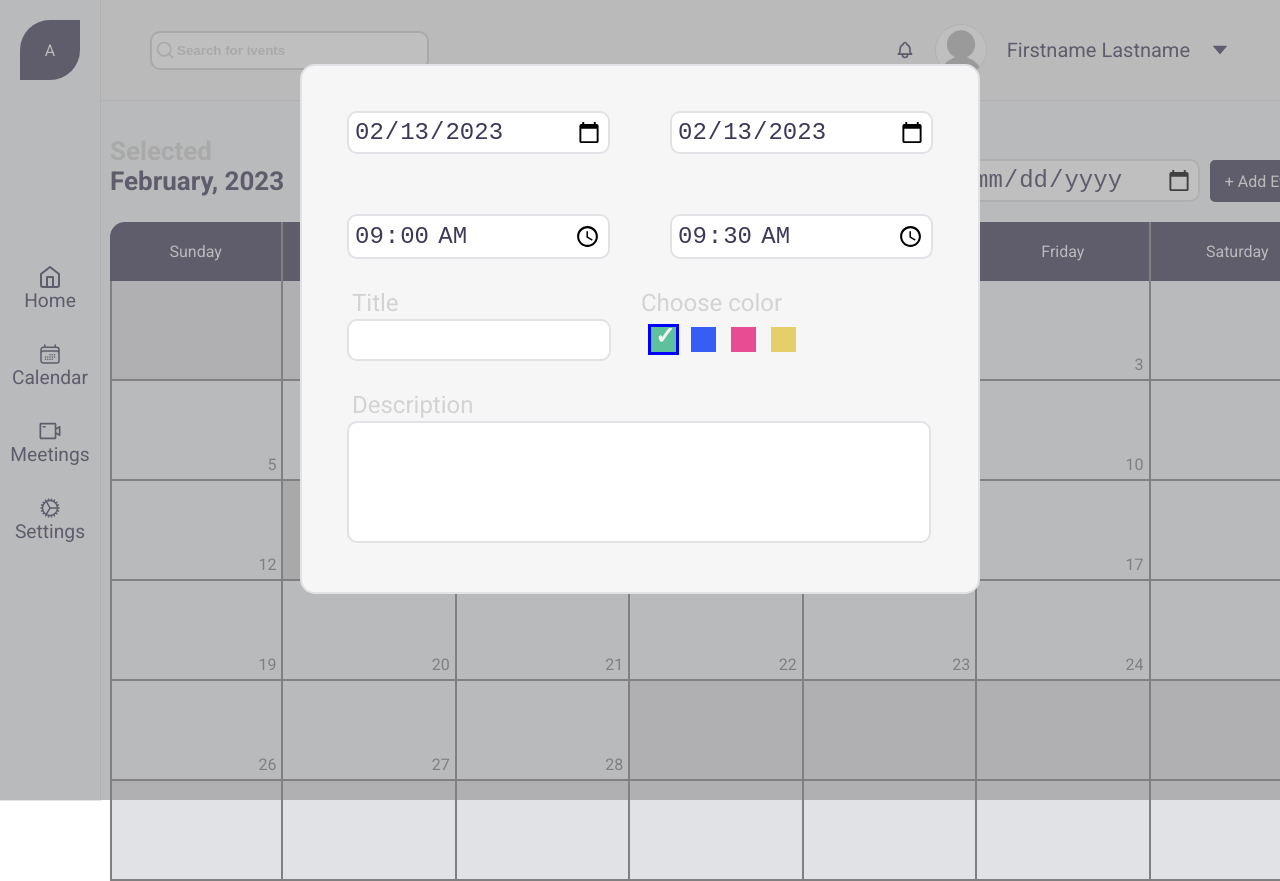
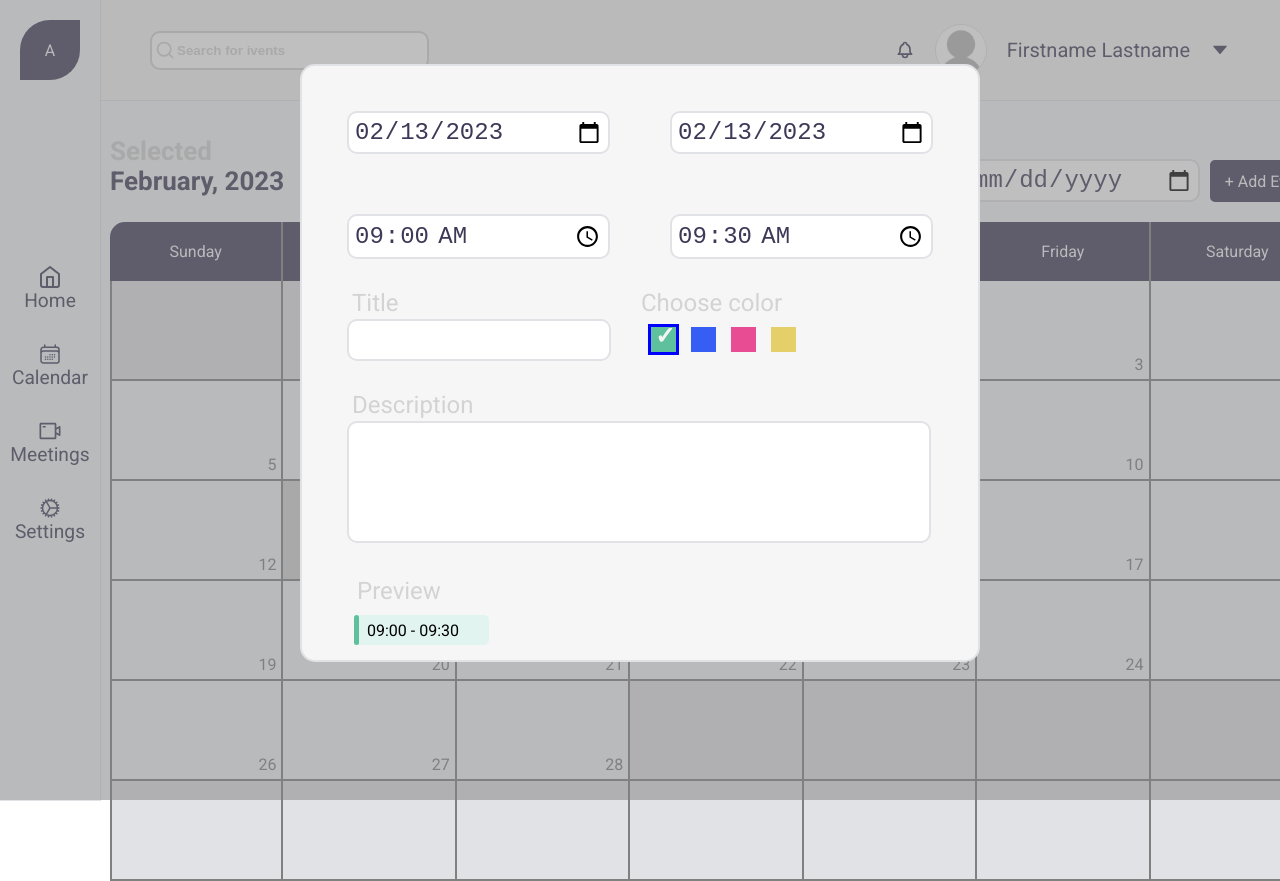
Before and after one commit to bashprog/task_manager, a React app in the folder Client/: page / in a window 1280 px wide. Shown: the top 881 px of the page. Built offline with nearby package versions, Linux system fonts and the light colour scheme.

Commit message:
Mini improves, add preview to task

```diff
--- a/Client/src/components/PopUp/PopUp.scss
+++ b/Client/src/components/PopUp/PopUp.scss
@@ -34,7 +34,7 @@
     font-size: 24px;
     padding: 5px;
     position: relative;
-    cursor: pointer;
+    cursor: text;
     overflow: visible;
     resize: none;
     &:focus {
@@ -159,3 +159,69 @@
     }
   }
 }
+
+.preview {
+  padding: 0 40px;
+  width: 100%;
+  >.task {
+    margin-top: 10px;
+  }
+  >span{
+    font-size: 24px;
+    color: lightgray;
+    user-select: none;
+  }
+  .task {
+    position: relative;
+    min-height: 30px;
+    max-height: 150px;
+    padding-left: 10px;
+    display: inline-flex;
+    border-bottom-right-radius: 5px;
+    border-top-right-radius: 5px;
+    &.column {
+      flex-direction: column;
+      justify-content: center;
+    }
+    >span {
+      display: flex;
+      align-items: center;
+      height: 100%;
+      max-height: 60px;
+      margin-right: 15px;
+    }
+    &::before {
+      content: '';
+      position: absolute;
+      left: -3px;
+      display: block;
+      height: 100%;
+      width: 5px;
+      border-radius: 20px;
+    }
+    &.success {
+      background: $success_light;
+      &::before{
+        background: $success;
+      }
+    }
+    &.primary {
+      background: $primary_light;
+      &::before {
+        background: $primary;
+      }
+    }
+    &.danger {
+      background: $danger_light;
+      &::before {
+        background: $danger;
+      }
+    }
+    &.warning {
+      background: $warning_light;
+      &::before {
+        background: $warning;
+      }
+    }
+  }
+}
--- a/Client/src/components/PopUp/PopUp.tsx
+++ b/Client/src/components/PopUp/PopUp.tsx
@@ -21,10 +21,12 @@ interface IProps {
     radioBox: string,
     changeRadio: (e: any) => void,
     textArea: string,
-    changeTextArea: (e: any) => void
+    changeTextArea: (e: any) => void,
+    timeDiff: number
 }
 
 const PopUp: React.FC<IProps> = (props) => {
+    console.log(props.timeDiff);
     return (
         <section id={`popup`} className={`${!props.isActive && 'hidden'}`} onClick={props.toggleVisibility}>
             <div className={'popup'}>
@@ -78,6 +80,20 @@ const PopUp: React.FC<IProps> = (props) => {
                         <span>Description</span>
                     </div>
                 </div>
+                <div className="flex">
+                    <div className="preview">
+                        <span>Preview</span>
+                        <br/>
+                        <div className={`task ${props.radioBox} ${props.timeDiff > 45 && 'column'}`} style={{height: `${props.timeDiff}px`}}>
+                            <span className="task-time">
+                                {props.startTime} - {props.endTime}
+                            </span>
+                            <span className="title">
+                                {props.title}
+                            </span>
+                        </div>
+                    </div>
+                </div>
             </div>
         </section>
     )
--- a/Client/src/containers/PopUpContainer/PopUpContainer.tsx
+++ b/Client/src/containers/PopUpContainer/PopUpContainer.tsx
@@ -36,6 +36,8 @@ const PopUpContainer: React.FC = () => {
     const [radioBox, changeRadio] = useState('success')
     //TextArea
     const [textArea, changeTextArea] = useState('');
+
+    let timeDiff = (parseInt(endTime.substring(0, 2)) - parseInt(startTime.substring(0,2))) * 60 + (parseInt(endTime.substring(3)) - parseInt(startTime.substring(3)))
 
     const toggleVisibility = (e: React.MouseEvent<HTMLElement, MouseEvent>) => {
         (e.target as any).id == 'popup' && toggle()
@@ -103,7 +105,8 @@ const PopUpContainer: React.FC = () => {
         radioBox,
         changeRadio,
         textArea,
-        changeTextArea
+        changeTextArea,
+        timeDiff
     }
 
     return (
```
